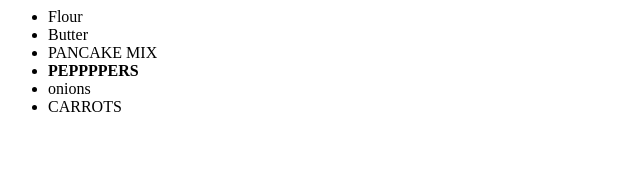
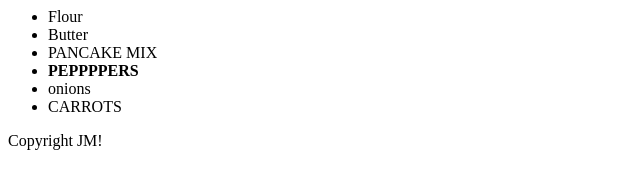
Before and after one commit to JMF2012/grocerylist, a plain HTML site: page index.html in a window 1280 px wide. Shown: the whole page, without its empty margins (0-640 px from the left). Drawn offline with Linux system fonts and the light colour scheme.

Commit message:
Started off this footer

```diff
--- a/index.html
+++ b/index.html
@@ -8,5 +8,8 @@
 			<li>onions</li>
 			<li>CARROTS</li>
 		</ul>
+		<footer>
+			Copyright JM!
+		</footer>
 	</body>
 <html>
```
